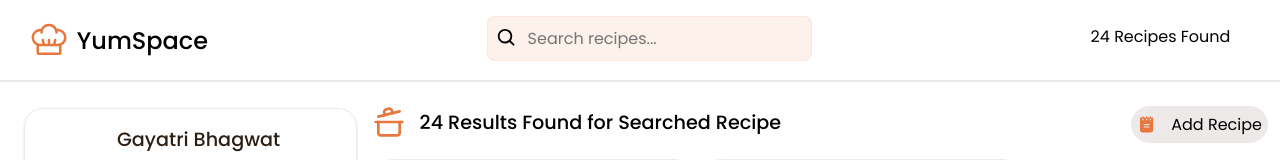
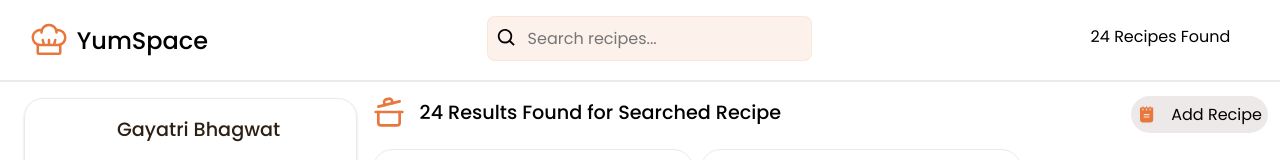
Before and after one commit to Gayatri-Bhagwat/YumSpace, a React (Vite) app: page / in a window 1280 px wide. Both pictures are taken after a click on the button "Login". Shown: the top 160 px of the page. Built offline with nearby package versions, Linux system fonts and the light colour scheme; grey boxes are pictures that could not be loaded.

Commit message:
Add delete operation, update main page header's position, fix instrcution numbering issue

```diff
--- a/src/App.tsx
+++ b/src/App.tsx
@@ -4,9 +4,21 @@ import Login from "./Pages/LoginPage/LoginPage.tsx"
 import { BrowserRouter as Router, Route, Routes } from "react-router-dom"
 import Main from "./Pages/MainPage/MainPage.tsx"
 import RecipeDetailPage from "./Pages/RecipeDetailPage/RecipeDetailPage.tsx"
+
+import { useEffect } from 'react';
+import { useLocation } from 'react-router-dom';
+
+const ScrollToTop = () => {
+    const { pathname } = useLocation();
+    useEffect(() => {
+        window.scrollTo(0, 0);
+    }, [pathname]);
+    return null;
+};
 function App() {
   return (
       <Router>
+    <ScrollToTop/>
         <Routes>
           <Route path="/" element={<Login/>}/>
           <Route path="/home" element={<Main/>}/>
--- a/src/Pages/MainPage/MainPage.css
+++ b/src/Pages/MainPage/MainPage.css
@@ -15,6 +15,7 @@
 .TopCard {
     display: flex;
     flex-direction: row;
+    margin-top:5rem;
 }
 
 @media (max-width: 768px) {
--- a/src/components/Dialog/Dialog.tsx
+++ b/src/components/Dialog/Dialog.tsx
@@ -2,16 +2,19 @@ import { useDispatch } from "react-redux"
 import "../Dialog/Dialog.css"
 import { hideDialog } from "../../features/showDialogBox/showDialogSlice";
 import { IoWarningOutline } from "react-icons/io5";
+import { deleteRecipe } from "../../features/addRecipe/addRecipeSlice";
+import { useNavigate } from "react-router-dom";
 
 
 export default function Dialog({ message, recipeTitle }: { message: string, recipeTitle: string }) {
     const dispatch = useDispatch()
+    const navigate = useNavigate()
     return <div className="ConfirmBox">
         <div className="ConfirmBoxHeader">
-            <IoWarningOutline  className="WarningIcon" size="4rem"/>
+            <IoWarningOutline className="WarningIcon" size="4rem" />
             <span>Delete Recipe</span>
         </div>
-        <h3>{message} <span style={{color:"#ff6200"}}>"{recipeTitle}"</span>?</h3>
+        <h3>{message} <span style={{ color: "#ff6200" }}>"{recipeTitle}"</span>?</h3>
         <p>This action cannot be undone. All recipe data, including ingredients and
             instructions will be permanently removed.</p>
         <div className="ConfirmActions">
@@ -19,6 +22,8 @@ export default function Dialog({ message, recipeTitle }: { message: string, reci
                 Cancel
             </button>
             <button className="DeleteBtn" onClick={() => {
+                dispatch(deleteRecipe(recipeTitle))
+                navigate('/home')
             }}>
                 Yes, delete
             </button>
--- a/src/components/Header/Header.tsx
+++ b/src/components/Header/Header.tsx
@@ -4,7 +4,7 @@ import Search from "../Search/Search"
 
 export default function Header() {
     return (
-        <>
+        <div className="topHeader">
             <div className="HeaderCard">
                 <div className="Header">
                     <div style={{ fontSize: `24px`, alignItems: "center", display: "flex", gap: "0.5rem", margin: "0.5rem 0rem 0rem 0.5rem" }}>
@@ -20,6 +20,6 @@ export default function Header() {
                 <span className="TotalRecipesFound">24 Recipes Found</span>
             </div>
             <hr style={{ border: "0.1px solid #eee9e9" }}></hr>
-        </>
+        </div>
     )
 }
--- a/src/components/Header/HeaderStyles.css
+++ b/src/components/Header/HeaderStyles.css
@@ -1,11 +1,19 @@
-
 body {
   margin: 0;
   padding: 0;
 }
 .Header {
   font-weight: 500;
-    margin-left:0.6rem;
+  margin-left: 0.6rem;
+}
+
+.topHeader {
+  position: fixed;
+  top: 0;
+  left: 0;
+  right: 0;
+  z-index: 100;
+  background: white;
 }
 
 .HeaderCard {
@@ -13,18 +21,17 @@ body {
   justify-content: space-between; /* left + right */
   align-items: center;
   width: 97%;
-  padding:0.7rem;
+  padding: 0.7rem;
 }
 
 @media (max-width: 600px) {
-    .Header span{
+  .Header span {
     display: none;
-
   }
   .Header .HatIcon {
     margin: 0rem 1rem 0.5rem 0rem;
   }
   .TotalRecipesFound {
-        margin-left:1rem;
+    margin-left: 1rem;
   }
 }
--- a/src/components/Input/StepsInput.tsx
+++ b/src/components/Input/StepsInput.tsx
@@ -60,7 +60,7 @@ export default function StepsToPrepareForm({ register, control, error }: {
                     </>
                 ))}
             </div>
-            <AddButton onClick={() => append({ step: StepsToPrepareForm.length + 1, 'text': '', timeToPrepare: 0, title: "" })}
+            <AddButton onClick={() => append({ step: fields.length + 1, 'text': '', timeToPrepare: 0, title: "" })}
                 text="steps" />
         </>
     );
--- a/src/features/addRecipe/addRecipeSlice.ts
+++ b/src/features/addRecipe/addRecipeSlice.ts
@@ -21,9 +21,14 @@ export const RecipeSlice = createSlice({
             const recipeIndex = state.recipe.findIndex((r)=>r.title === action.payload.title)
             console.log(recipeIndex)
             state.recipe[recipeIndex] = action.payload;
+        },
+        deleteRecipe:(state, action:PayloadAction<string>) => {
+            const recipeIndex = state.recipe.findIndex((r)=>r.title === action.payload)
+            console.log(recipeIndex)
+            state.recipe.splice(recipeIndex, 1)
         }
     }
 })
 
-export const {addRecipe, editRecipe} = RecipeSlice.actions
+export const {addRecipe, editRecipe, deleteRecipe} = RecipeSlice.actions
 export default RecipeSlice.reducer
```
Lines whose indentation alone changed are shown as unchanged.
